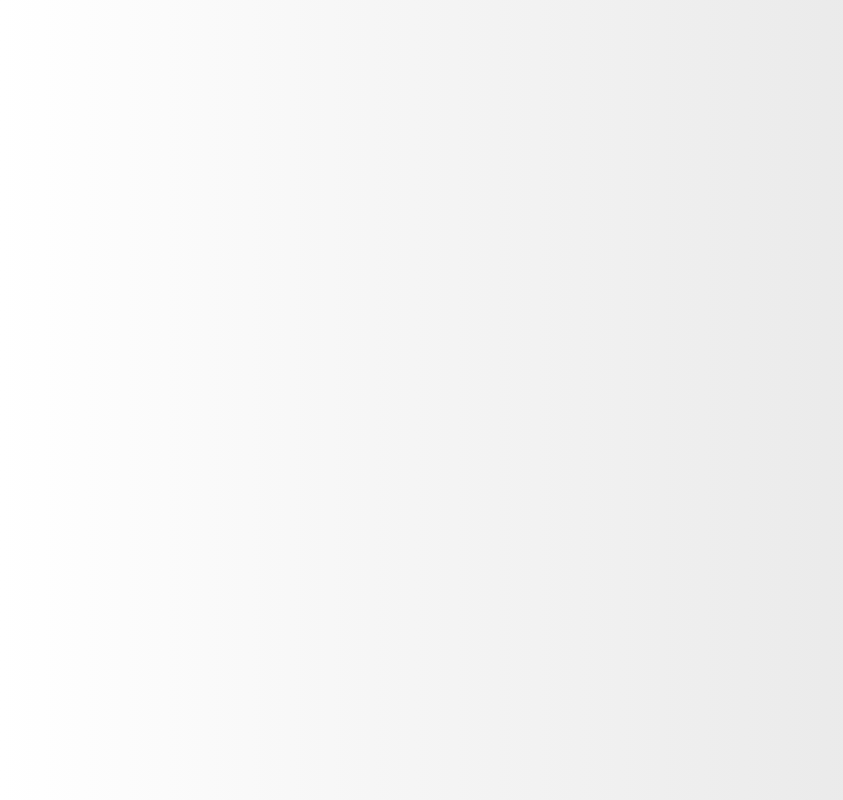
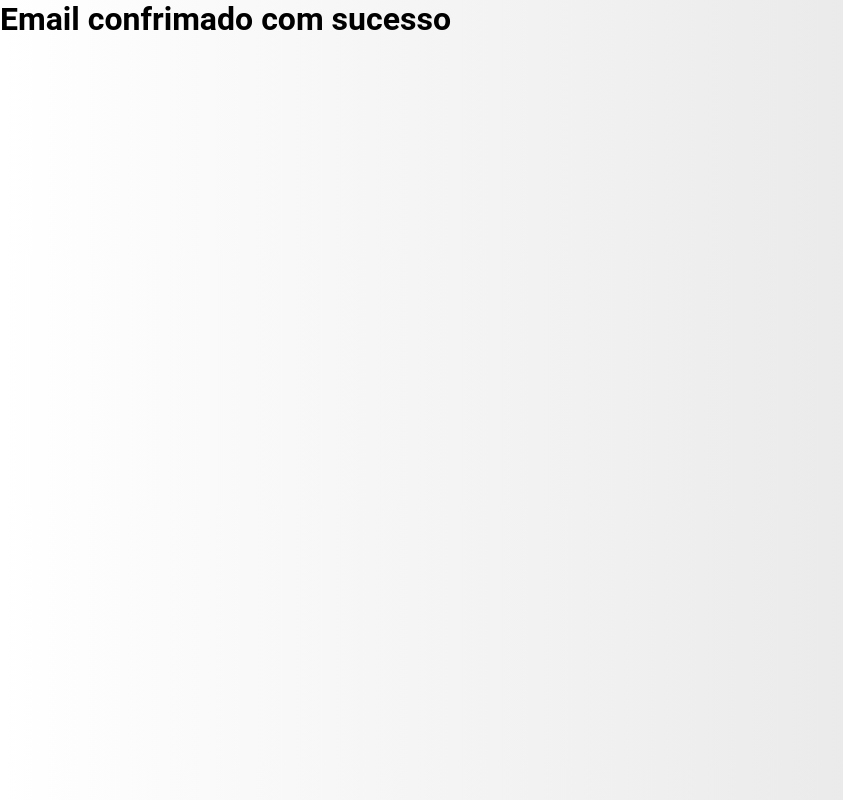
Before and after one commit to Lukexll/AlgoReadFrontEnd, a React (Create React App) app: page /emailConfirmation in a window 1280 px wide. Before the commit this address had no page. Shown: the whole page, without its empty margins (0-843 px from the left). Built offline with nearby package versions, Linux system fonts and the light colour scheme.

Commit message:
criaçao de pagina emailConfirmation

```diff
--- /dev/null
+++ b/src/pages/emailConfirmation/index.jsx
@@ -0,0 +1,9 @@
+function EmailConfirmation() {
+  return (
+    <div>
+      <h1>Email confrimado com sucesso</h1>
+    </div>
+  );
+}
+
+export default EmailConfirmation;
--- a/src/routes/index.js
+++ b/src/routes/index.js
@@ -10,6 +10,7 @@ import BanRequest from '../pages/banRequest';
 import Login from '../pages/Login';
 import EsqueceuSenha from '../pages/Forgot';
 import Cadastro from '../pages/Cadastro'
+import EmailConfirmation from '../pages/emailConfirmation'
 
 
 
@@ -29,6 +30,7 @@ function RoutesApp() {
             <Route path='/report/:userId/:profileName' element = { <Report/> } />
             <Route path='/reportPage' element = { <ReportPage/> } />
             <Route path='/banRequest' element = { <BanRequest/> } />
+            <Route path='/emailConfirmation' element = { <EmailConfirmation/> } />
 
         </Routes>
     )
```
